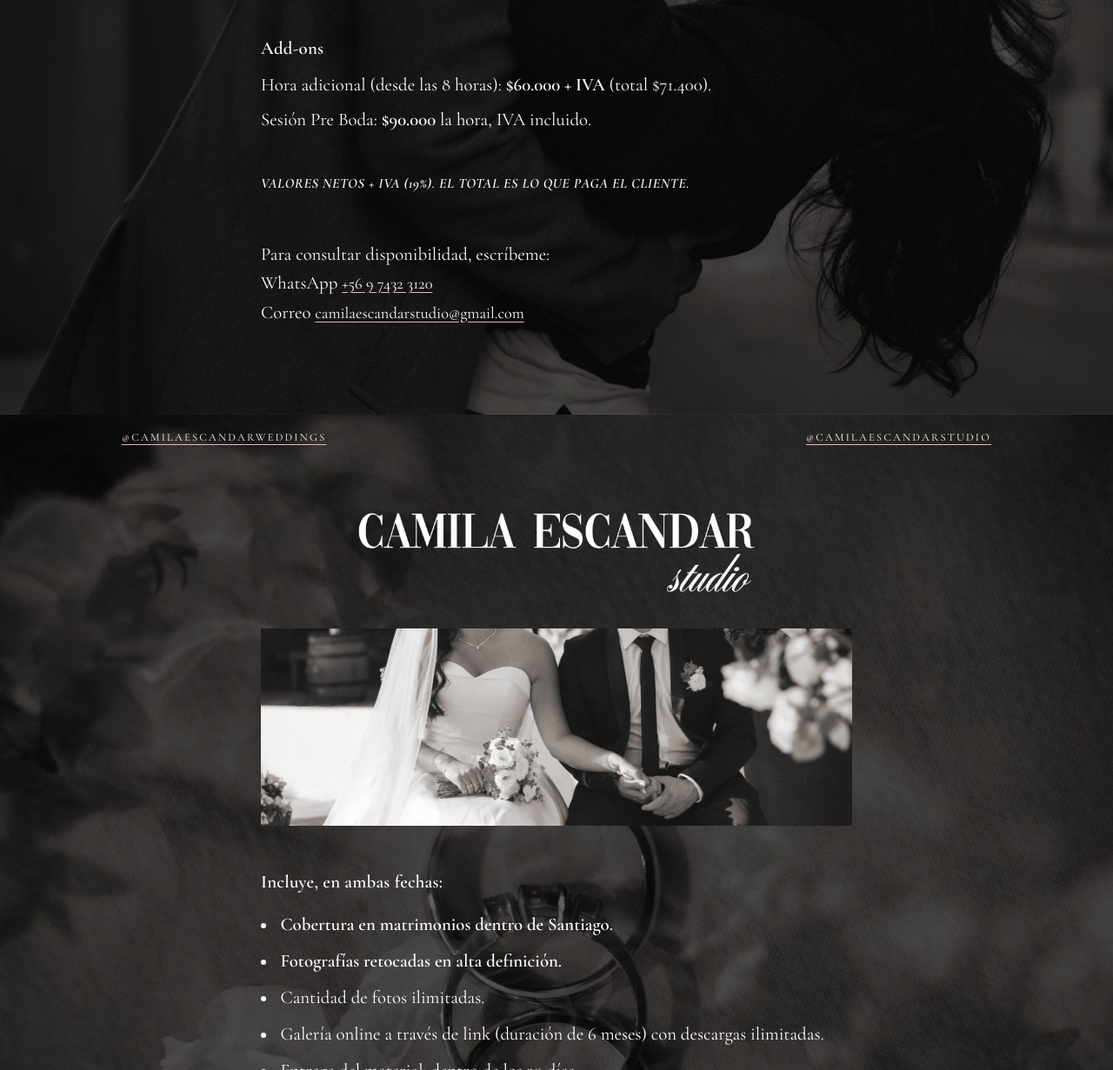
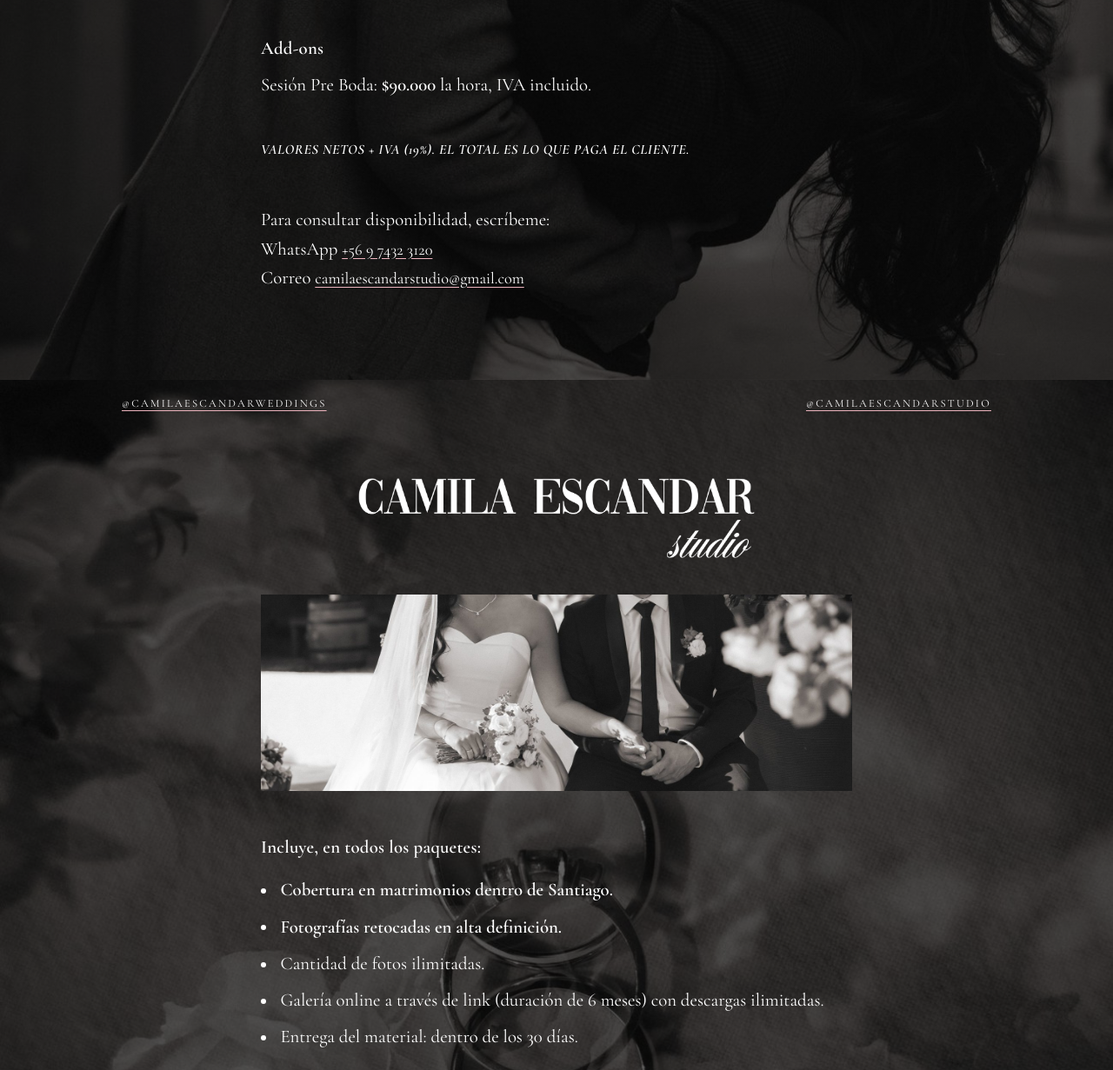
Before and after one commit to camilaescandar/tarifasmatrimonios2026, a plain HTML site: page index.html in a window 1280 px wide. Shown: the part 992-2223 px from the top of the page at 87% size. Drawn offline with nearby package versions, Linux system fonts and the light colour scheme.

Commit message:
Incluye en todos los paquetes y quitar hora adicional
Co-Authored-By: Claude Sonnet 5.5 <noreply@anthropic.com>
Claude-Session: https://claude.ai/code/session_011BwDbL1PvjTVp3ugkMFcDC

```diff
--- a/index.html
+++ b/index.html
@@ -184,7 +184,6 @@
 
   <div class="extras">
     <h2 class="izq">Add-ons</h2>
-    <p>Hora adicional (desde las 8 horas): <strong>$60.000 + IVA</strong> (total $71.400).</p>
     <p>Sesión Pre Boda: <strong>$90.000</strong> la hora, IVA incluido.</p>
   </div>
 
@@ -213,7 +212,7 @@
   </div>
 
   <div>
-    <h2 class="izq">Incluye, en ambas fechas:</h2>
+    <h2 class="izq">Incluye, en todos los paquetes:</h2>
     <ul class="incluye">
       <li><strong>Cobertura en matrimonios dentro de Santiago.</strong></li>
       <li><strong>Fotografías retocadas en alta definición.</strong></li>
```
